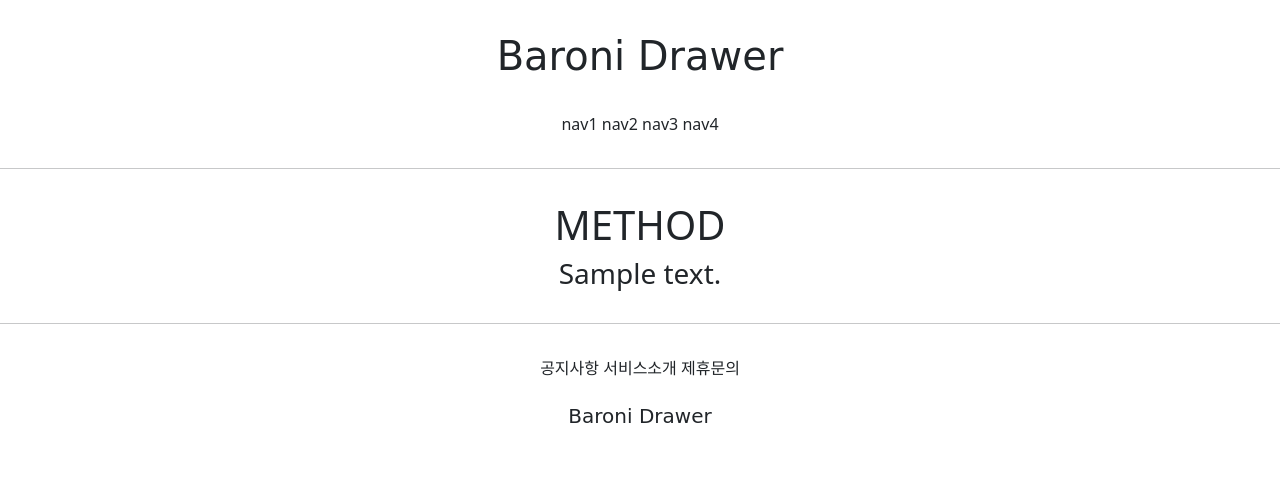
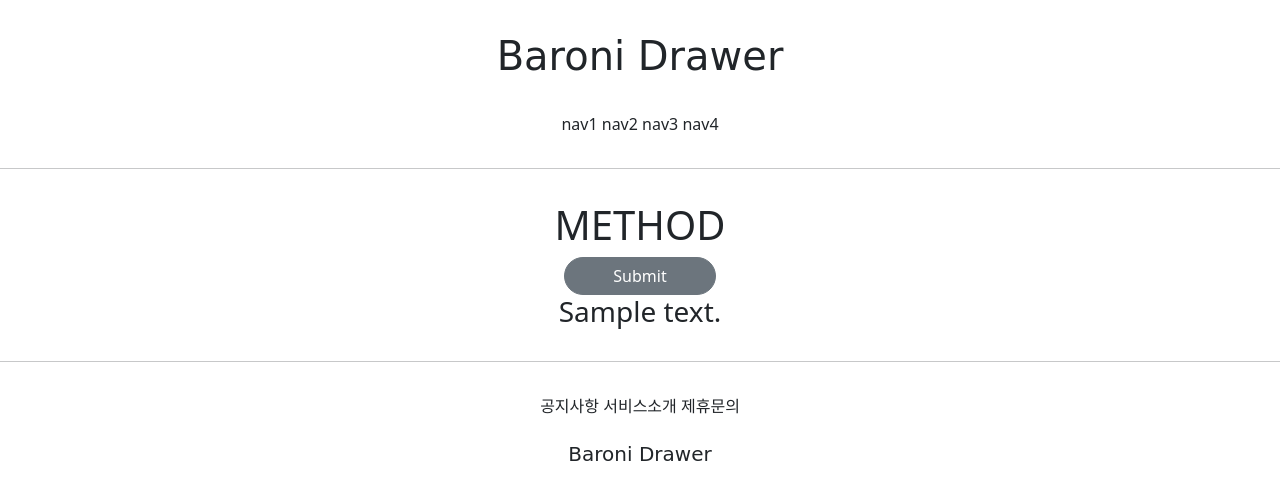
Before and after one commit to 2Danchoo/GAI_WA_2, a Django app: template accountapp/templates/accountapp/hello_world.html in a window 1280 px wide. Shown: the top 500 px of the page. Run offline with Django 3.2, Linux system fonts and the light colour scheme; the template is opened without the code that fills it: most values are stand-ins (such as "Sample title", 1, 10 or a date in 2020); some web fonts are replaced.

Commit message:
21-07-08 django first project _ class 2 - commit 3

```diff
--- a/accountapp/templates/accountapp/hello_world.html
+++ b/accountapp/templates/accountapp/hello_world.html
@@ -6,6 +6,11 @@
     <div style="margin: 2rem; text-align: center">
         <h1>METHOD</h1>
 
+        <form action="/accounts/hello_world/" method="post">
+            {% csrf_token %}
+            <input type="submit" class="btn btn-secondary rounded-pill px-5">
+        </form>
+
         <h3>{{ text }}</h3>
 
     </div>
```
